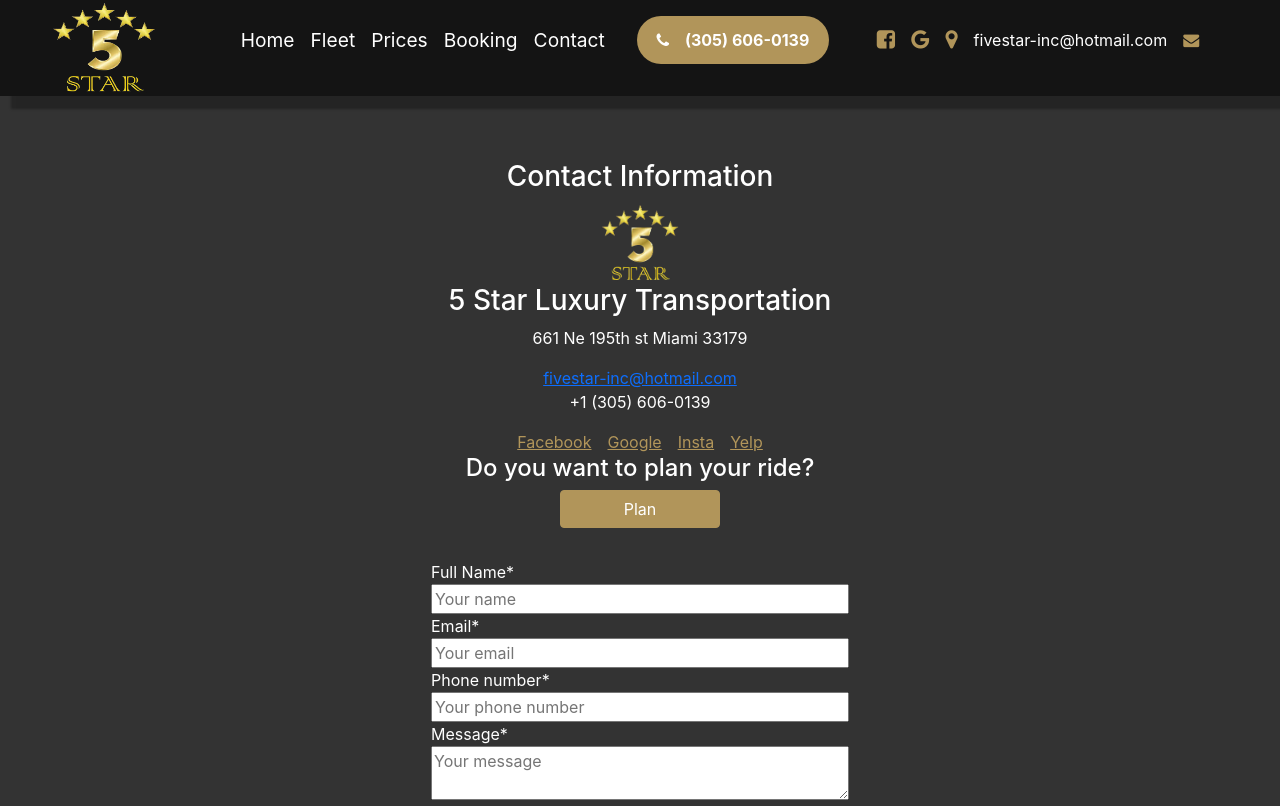
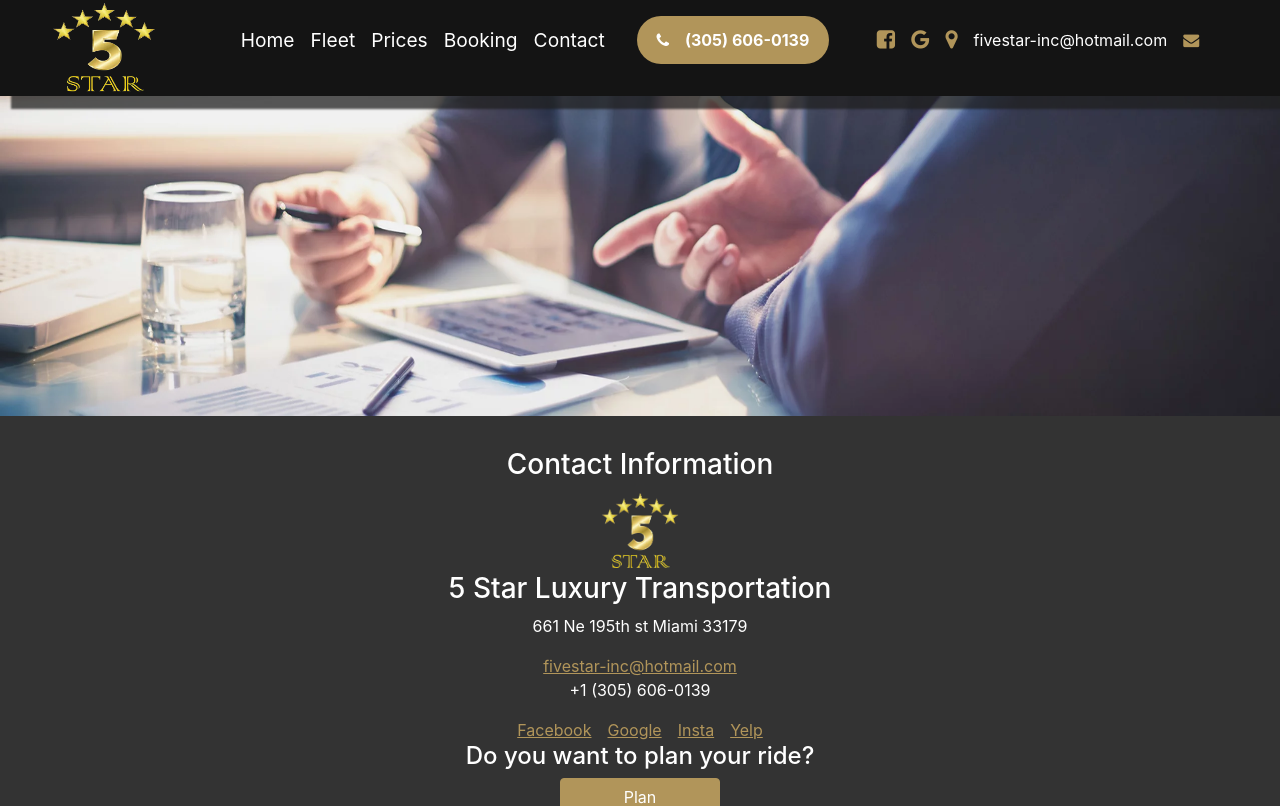
Before and after one commit to viktorferenczi/LuxuryTransportation, a React (Create React App) app: page /contact in a window 1280 px wide. Shown: the top 806 px of the page. Built offline with nearby package versions, Linux system fonts and the light colour scheme.

Commit message:
Put the banners on the correct page, and made some css to them, and adjust the main div to it in every page where we want to use a banner, modified the services css classes on the main page a little so now at the smaller resolutions the context won't overlap the div wich they in.

```diff
--- a/src/App.css
+++ b/src/App.css
@@ -116,7 +116,7 @@
 }
 
 .founder-info {
-    margin-top: 9rem;
+    margin-top: 6rem;
 }
 
 .email {
@@ -181,8 +181,7 @@
 }
 
 .service-inner-div {
-    width: 60%;
-    padding:3%;
+    width: 70%;
     height: 15rem;
     display: inline-block;
     text-align: left;
@@ -201,6 +200,8 @@
 
 .service-icon-image {
     float: right;
+    margin-right: 1rem;
+    margin-top: 1rem;
 }
 
 .more-info-button {
@@ -446,6 +447,28 @@
     transition: 0.5s;
 }
 
+.fleet-banner {
+    background-image: url("./store/img/fleetPageBanner/fleetBanner.webp");
+    background-size: 100% 100%;
+    height: 20rem;
+    margin-bottom: 2rem
+}
+
+.contact-banner {
+    background-image: url("./store/img/contactPageBanner/contactBanner.webp");
+    background-size: 100% 100%;
+    height: 20rem;
+    margin-bottom: 2rem
+}
+
+.main-banner {
+    background-image: url("./store/img/mainPageBanner/audi_interioir.webp");
+    background-size: 100% 100%;
+    height: 20rem;
+    margin-bottom: 2rem
+}
+
+
 
 
 @media only screen and (max-width: 1325px) {
@@ -661,7 +684,7 @@
     }
 
     .service-inner-div {
-        width:70%
+        width:80%
     }
 
     .service-row {
@@ -722,6 +745,21 @@
         width:16rem;
     }
 
+    .fleet-banner {
+        height: 10rem
+    }
+
+    .contact-banner {
+        height: 10rem
+    }
+
+}
+
+@media only screen and (max-width: 280px) {
+    .service-inner-div {
+        height: unset;
+        width: unset;
+    }
 }
 
 body {
--- a/src/components/ContactPage/Mailer.js
+++ b/src/components/ContactPage/Mailer.js
@@ -1,6 +1,6 @@
 
 export const Mailer = () => {
-    return(
+    return (
         <Mailto email="fivestar-inc@hotmail.com" subject="5 Star Question - Your title" body="Your Message">
             fivestar-inc@hotmail.com
         </Mailto>
@@ -10,6 +10,6 @@
 
 const Mailto = ({ email, subject, body, children }) => {
     return (
-      <a href={`mailto:${email}?subject=${encodeURIComponent(subject) || ''}&body=${encodeURIComponent(body) || ''}`}>{children}</a>
+        <a style={{ color: '#b1955a' }} href={`mailto:${email}?subject=${encodeURIComponent(subject) || ''}&body=${encodeURIComponent(body) || ''}`}>{children}</a>
     );
   };
--- a/src/components/MainLandingPage/FounderInfo.js
+++ b/src/components/MainLandingPage/FounderInfo.js
@@ -3,6 +3,7 @@
 export const FounderInfo = () => {
     return (
         <div className="founder-info" >
+            <div className="main-banner"> </div>
             <h1 style={{ color: '#b1955a',  textShadow: "5px 5px rgba(32, 32, 32, 0.747)" }}>Welcome</h1>
             <div className="founder-infos">
                     <div className="intruduction">
--- a/src/pages/ContactPage.js
+++ b/src/pages/ContactPage.js
@@ -7,8 +7,9 @@
 
 export const ContactPage = () => {
     return (
-        <div style={{ marginTop: '10rem' }}>
-            <Header/>
+        <div style={{ marginTop: '6rem' }}>
+            <Header />
+            <div className="contact-banner"> </div>
             <h3>Contact Information</h3>
 
             <div style={{ flexDirection: "row", display: 'inline-grid' }}>
--- a/src/pages/FleetPage.js
+++ b/src/pages/FleetPage.js
@@ -63,7 +63,8 @@
     return (
         <div>
             <Header />
-            <div style={{marginTop:"8rem"}}>
+            <div style={{ marginTop: "6rem" }}>
+                <div className="fleet-banner"> </div>
                 <h4 style={{ color: '#b1955a' }}>5 Star Fleet</h4>
                 <div className="fleet-intruduction">
                     <p style={{ textAlign: 'left' }}>Elegant, comfortable, executive-level style across the board, our Sedans and SUVs are all accompanied by a professional and experienced chauffeur. Vehicle makes offered include Lincoln, Mercedes, and Chevrolet. Sedans are perfect for 3-4 passengers while SUVs may accommodate up to 7 passengers.</p>
```
Also changed, not shown: 2 other files (tests, documents, lock files or other folders).
